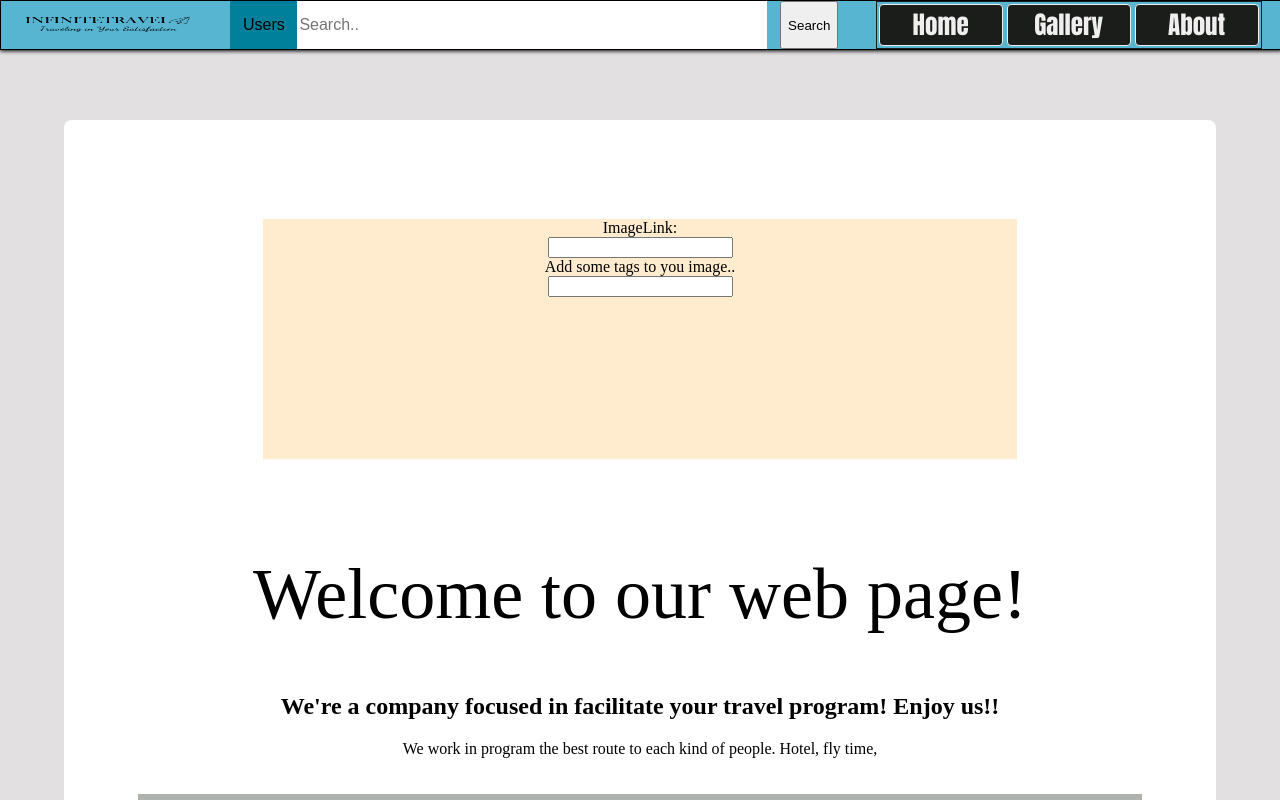
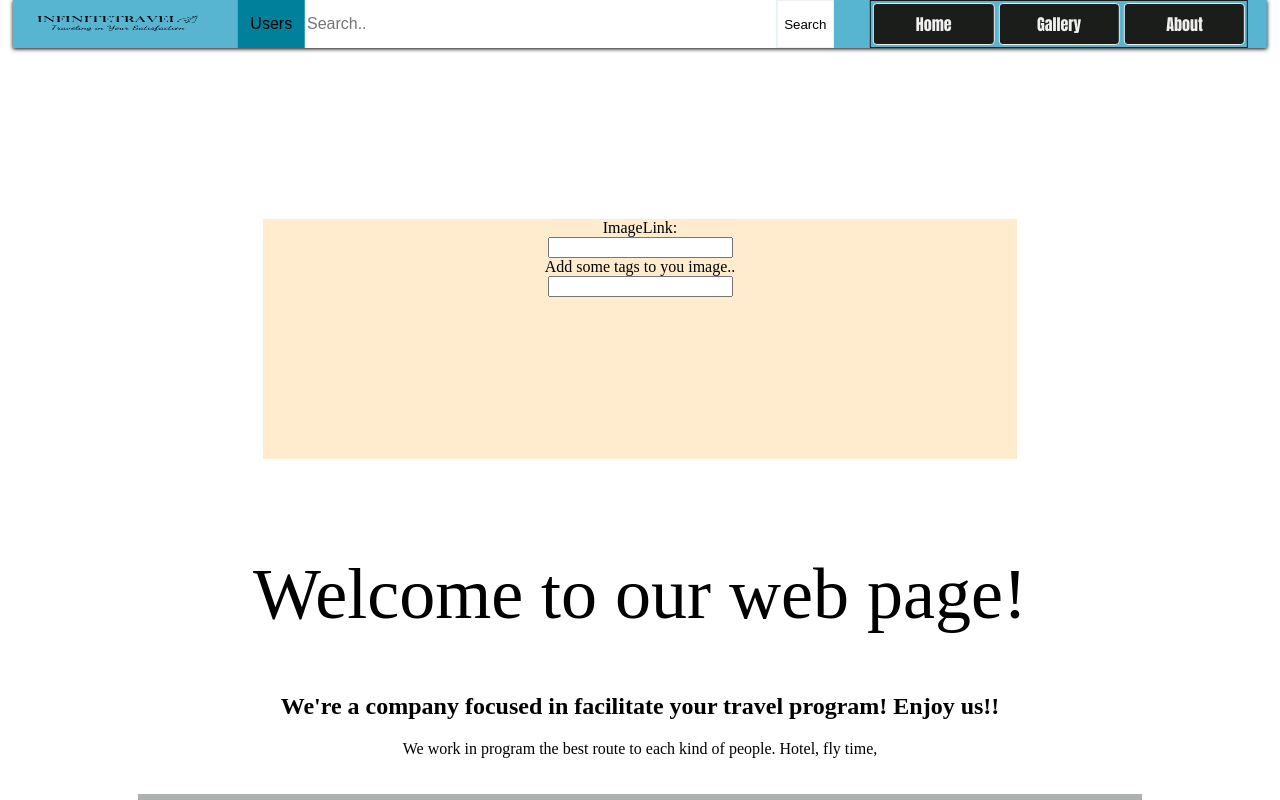
Before and after one commit to CaioMaxximus/photoTravel_FRONTEND, a React (Create React App) app: page / in a window 1280 px wide. Shown: the top 800 px of the page. Built offline with nearby package versions, Linux system fonts and the light colour scheme.

Commit message:
doing_adjust_top_bar

```diff
--- a/src/App.css
+++ b/src/App.css
@@ -1,7 +1,7 @@
 #header {
-        top: 0px;
-    margin: 0;
-    width: 100%;
+    top: 0px;
+    margin: 0 auto;
+    width: 98%;
     height: 3rem;
     align-items: center;
     justify-content: center;
@@ -9,10 +9,14 @@
     display: grid;
     grid-template-columns: 1fr 3fr 2fr;
     position: fixed;
+    left: 50%;
+    transform: translate(-50%, 0);
     background-color: var(--color-lighter-blue);
     border: solid 1px black;
     box-shadow: 0px 1px 4px ;
     /* font-family: 'Roboto Mono', monospace; */
+    z-index: 3;
+    border: 8px;
 }
 
 #logo {
@@ -82,7 +86,7 @@
 #search-bar input{
     height: auto;
     margin: 0;
-    color: var(--color-secundary-panel);
+    color: black;
     font-size: 1rem;
     border: none;
 
@@ -90,7 +94,9 @@
 
 #search-bar button{
     height: 100%;
-    margin-left: 1em;
+    border: 1px solid var(--color-secundary-button);
+    background-color: white;
+
 }
 #tools-bar {
     height: 100%;
@@ -151,7 +157,7 @@ nav {
 
 .menu button {
     font-family: Impact, Haettenschweiler, 'Arial Narrow Bold', sans-serif;
-    font-size: 25px;
+    font-size: 1em;
     background-color: var(--color-primary-button);
     border: 1px solid var(--color-secundary-button);
     color: var(--color-secundary-button);
--- a/src/Components/PostCard/PostCard.js
+++ b/src/Components/PostCard/PostCard.js
@@ -10,8 +10,12 @@ export default function postCard(props){
 
 
     return  <div className = "post_card">
-        {/* <header>${post_name}</header> */}
+        <header>
+            <div>
+                <p>numero de likes</p>
+            </div>
+        </header>
         <img src= {imageUrl} />
-        {/* <footer>by : {user_nick}</footer> */}
+        <footer>by : user_nick</footer>
     </div>
 }
--- a/src/Components/PostCard/style.css
+++ b/src/Components/PostCard/style.css
@@ -6,6 +6,33 @@
     position: relative;
 }
 
+.post_card header{
+    position: absolute;
+    top : 0;
+    height: 2rem;
+    width: 100%;
+    display: none;
+    opacity: 0.5;
+}
+
+.post_card:hover header,.post_card .over header {
+    display : block;
+    background-color: var(--color-midle-gray);
+    transition: 1s;
+}
+
+.post_card p{
+    margin: 0;
+    padding: 0;
+}
+
+.post_card footer{
+    position: absolute;
+    bottom : 0;
+    height: 2rem;
+    width: 100%;
+}
+
 .post_card img{
     width: 100%;
     height: 100%;
--- a/src/assets/style.css
+++ b/src/assets/style.css
@@ -8,8 +8,10 @@
     --color-background-white: #ffffff;
     --color-background-lighter-grey: #e2e0e0;
     --color-background-midle-grey :#A2AF9F;
+    --color-background-darker-gray : #444444;
     --color-lighter-blue : #57B5D2;
     --color-darker-blue: #00809B ;
+    --color-midle-gray : #00809B;
 
 }
 
@@ -19,7 +21,7 @@ body , #root{
     padding: 0 ;
     align-items: center;
     justify-content: center;
-    background-color: var(--color-background-lighter-grey);
+    background-color: var(--color-background-white);
 }
 
 p{
```
